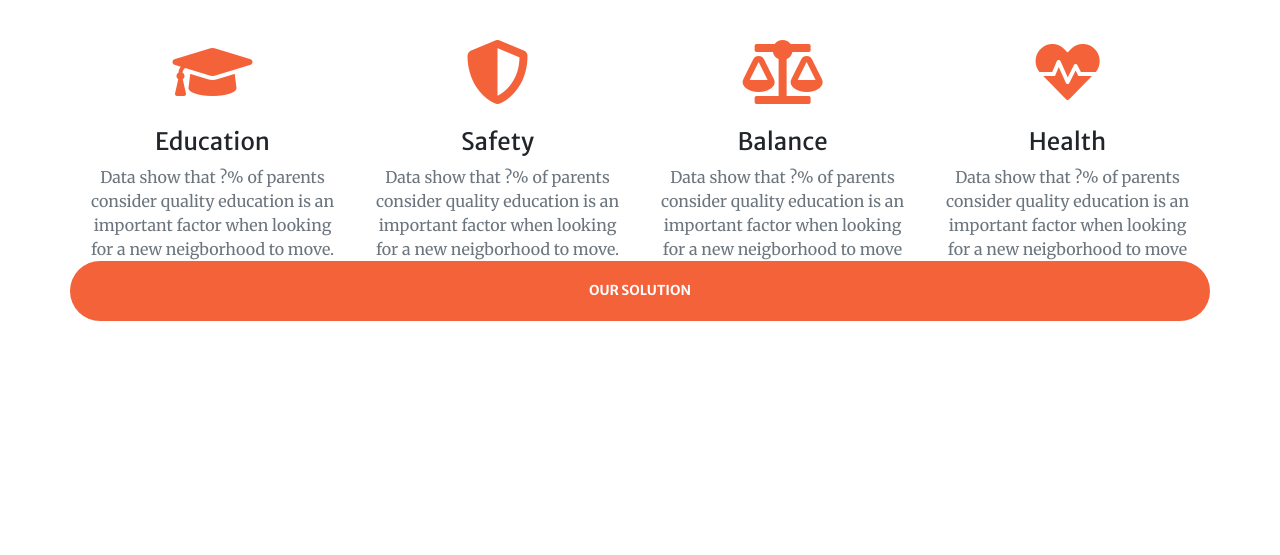
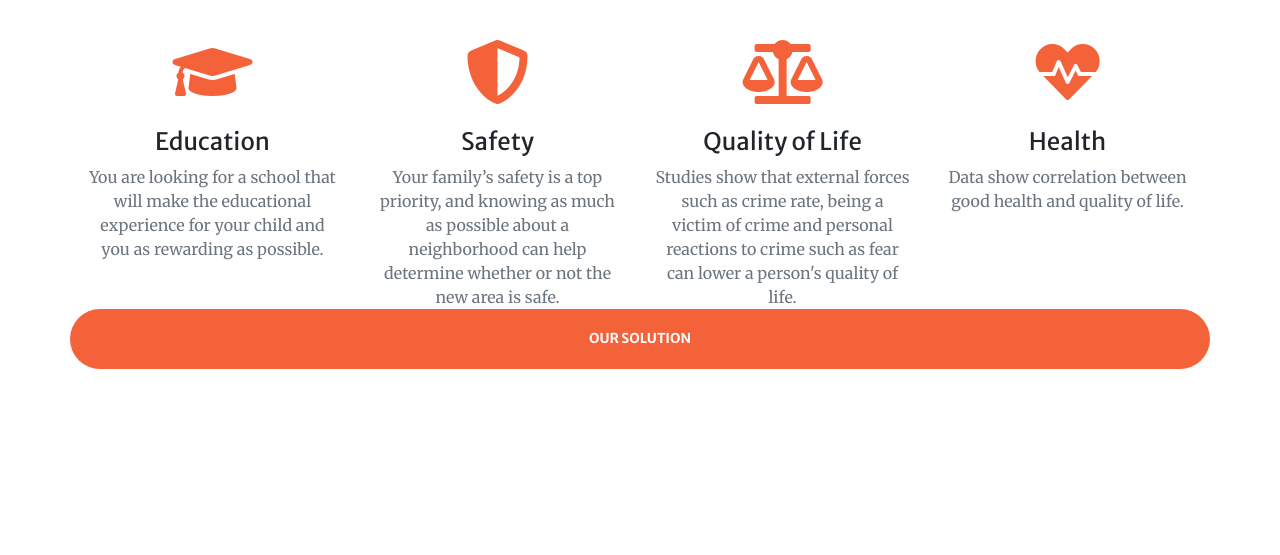
Before and after one commit to arielqns/relol-presentation-landing-page, a plain HTML site: page index.html in a window 1280 px wide. Shown: the part 1680-2235 px from the top of the page. Drawn offline with Linux system fonts and the light colour scheme.

Commit message:
added solutions

```diff
--- a/index.html
+++ b/index.html
@@ -111,28 +111,28 @@
           <div class="mt-5">
             <i class="fas fa-4x fa-graduation-cap text-primary mb-4"></i>
             <h3 class="h4 mb-2">Education</h3>
-            <p class="text-muted mb-0">Data show that ?% of parents consider quality education is an important factor when looking for a new neigborhood to move.</p>
+            <p class="text-muted mb-0">You are looking for a school that will make the educational experience for your child and you as rewarding as possible.</p>
           </div>
         </div>
         <div class="col-lg-3 col-md-6 text-center">
           <div class="mt-5">
             <i class="fas fa-4x fa-shield-alt text-primary mb-4"></i>
             <h3 class="h4 mb-2">Safety</h3>
-            <p class="text-muted mb-0">Data show that ?% of parents consider quality education is an important factor when looking for a new neigborhood to move.</p>
+            <p class="text-muted mb-0">Your family’s safety is a top priority, and knowing as much as possible about a neighborhood can help determine whether or not the new area is safe.</p>
           </div>
         </div>
         <div class="col-lg-3 col-md-6 text-center">
           <div class="mt-5">
             <i class="fas fa-4x fa-balance-scale text-primary mb-4"></i>
-            <h3 class="h4 mb-2">Balance</h3>
-            <p class="text-muted mb-0">Data show that ?% of parents consider quality education is an important factor when looking for a new neigborhood to move</p>
+            <h3 class="h4 mb-2">Quality of Life</h3>
+            <p class="text-muted mb-0">Studies show that external forces such as crime rate, being a victim of crime and personal reactions to crime such as fear can lower a person's quality of life.</p>
           </div>
         </div>
         <div class="col-lg-3 col-md-6 text-center">
           <div class="mt-5">
             <i class="fas fa-4x fa-heartbeat text-primary mb-4"></i>
             <h3 class="h4 mb-2">Health</h3>
-            <p class="text-muted mb-0">Data show that ?% of parents consider quality education is an important factor when looking for a new neigborhood to move</p>
+            <p class="text-muted mb-0">Data show correlation between good health and quality of life. </p>
           </div>
         </div>
           <a class="btn btn-primary btn-xl js-scroll-trigger container text-center" href="#solution">Our Solution</a>
@@ -150,6 +150,8 @@
             <div class="container h-100">
                 <div class="row h-100 align-items-center justify-content-center text-center">
                   <img src="img\relol.PNG" alt="logo">
+                   <div>Soutions - Access to crime statistics and schools information to make informed decisions about where to live.</div>
+
                   <div class="col-lg-8 align-self-baseline">
 
                     <a class="btn btn-primary btn-xl js-scroll-trigger" href="">Watch our Demo</a>
```
Also changed, not shown: package.json (deleted, +0 -51 lines), contact.html (deleted), portfolio.html (deleted).
